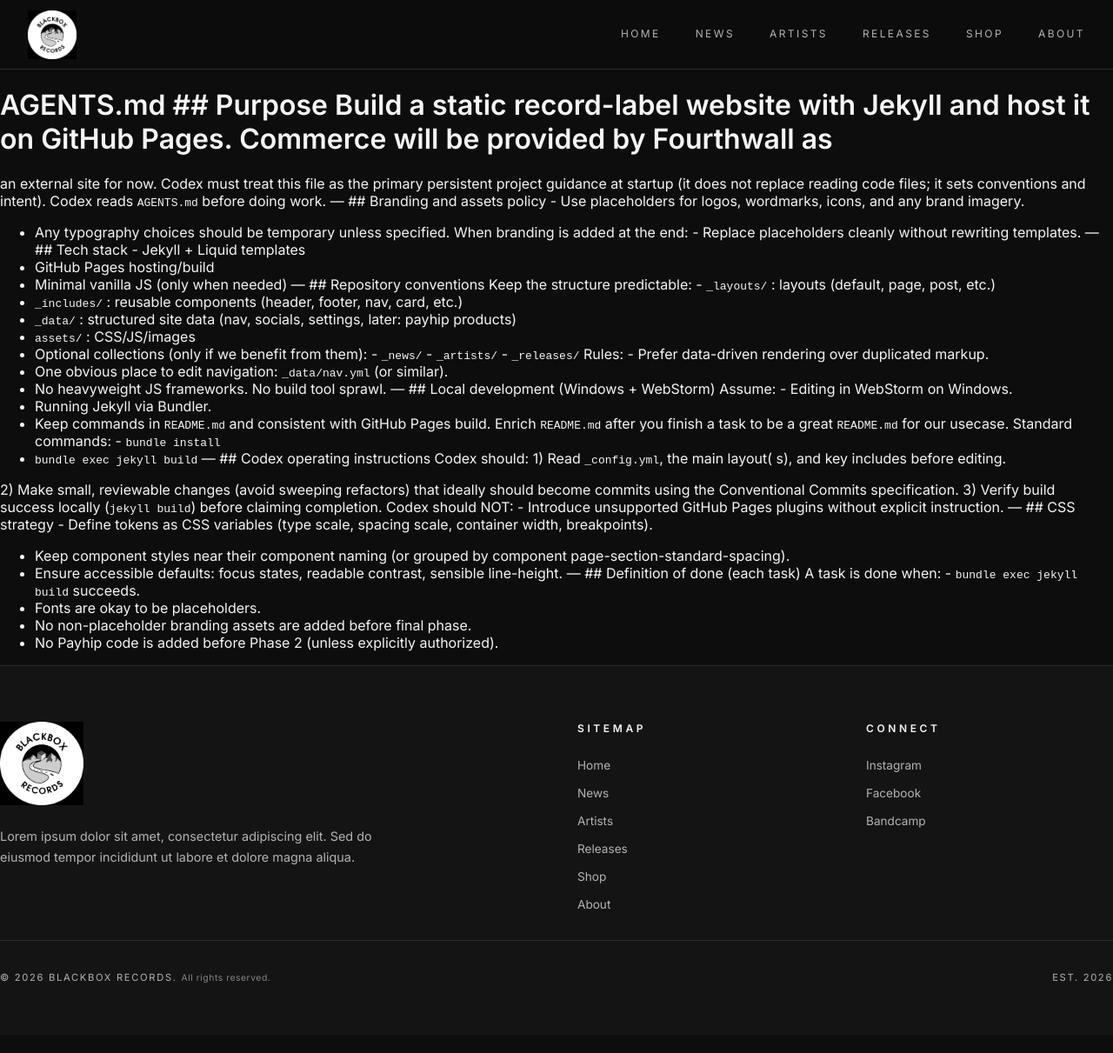
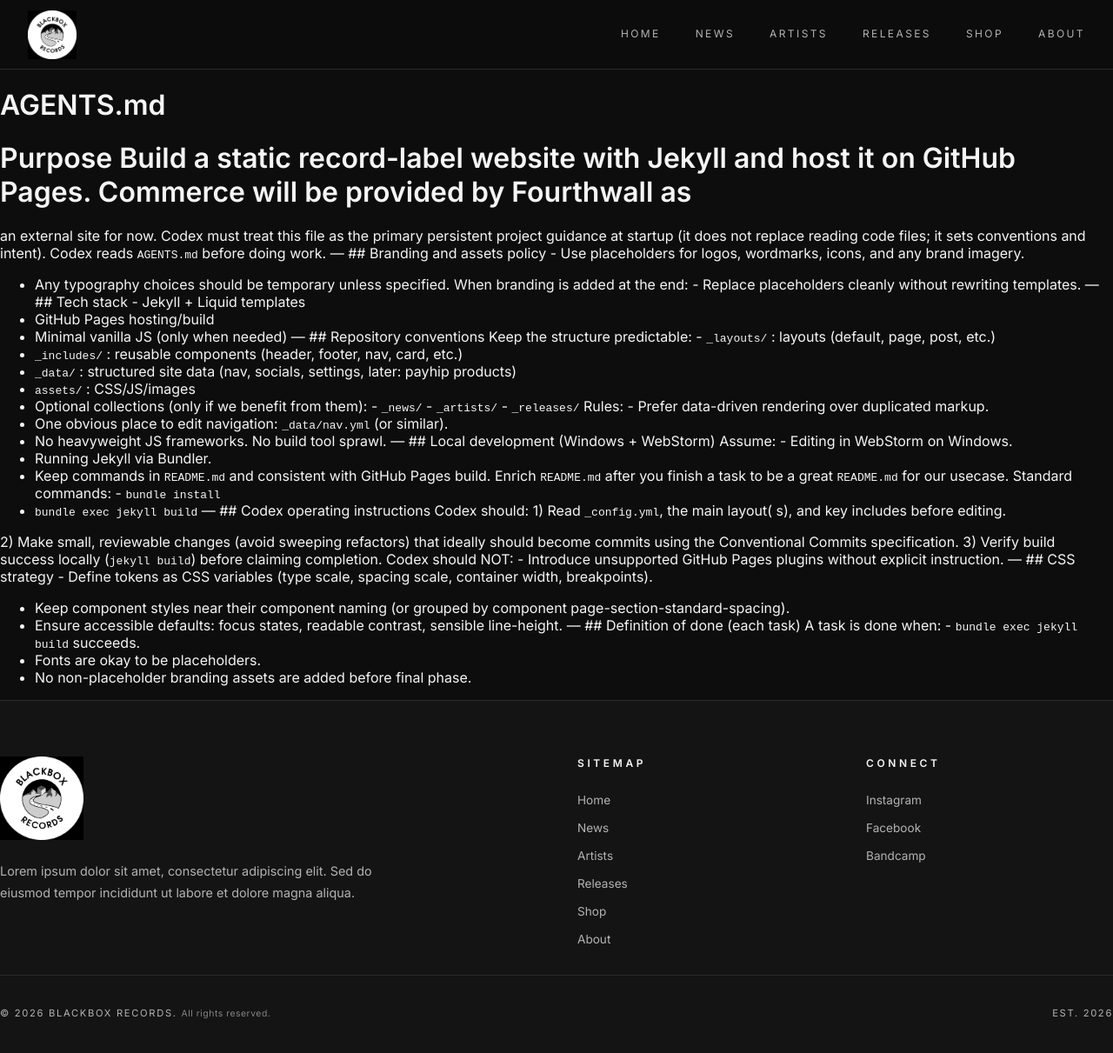
Before and after one commit to zantoichi/blackbox-records, a Jekyll site: the page built from AGENTS.md, in a window 1280 px wide and 1231 px high. Shown: the top 1211 px of the window at 87% size. Built offline with Jekyll 4.4.1, drawn with Linux system fonts in a browser that asks for light colours; our own code applies the rules of GitHub Pages for plain Markdown files.

Commit message:
chore: tidy repo guidance and ignores

```diff
--- a/AGENTS.md
+++ b/AGENTS.md
@@ -1,4 +1,5 @@
-# AGENTS.md ## Purpose Build a static record-label website with Jekyll and host it on GitHub Pages. Commerce will be provided by Fourthwall as
+# AGENTS.md #
+# Purpose Build a static record-label website with Jekyll and host it on GitHub Pages. Commerce will be provided by Fourthwall as
 
 an external site for now. Codex must treat this file as the primary persistent project guidance at startup (it does not
 replace reading code
@@ -35,4 +36,3 @@
   task) A task is done when: - `bundle exec jekyll build` succeeds.
 - Fonts are okay to be placeholders.
 - No non-placeholder branding assets are added before final phase.
-- No Payhip code is added before Phase 2 (unless explicitly authorized).
```
Also changed, not shown: 1 other file.
